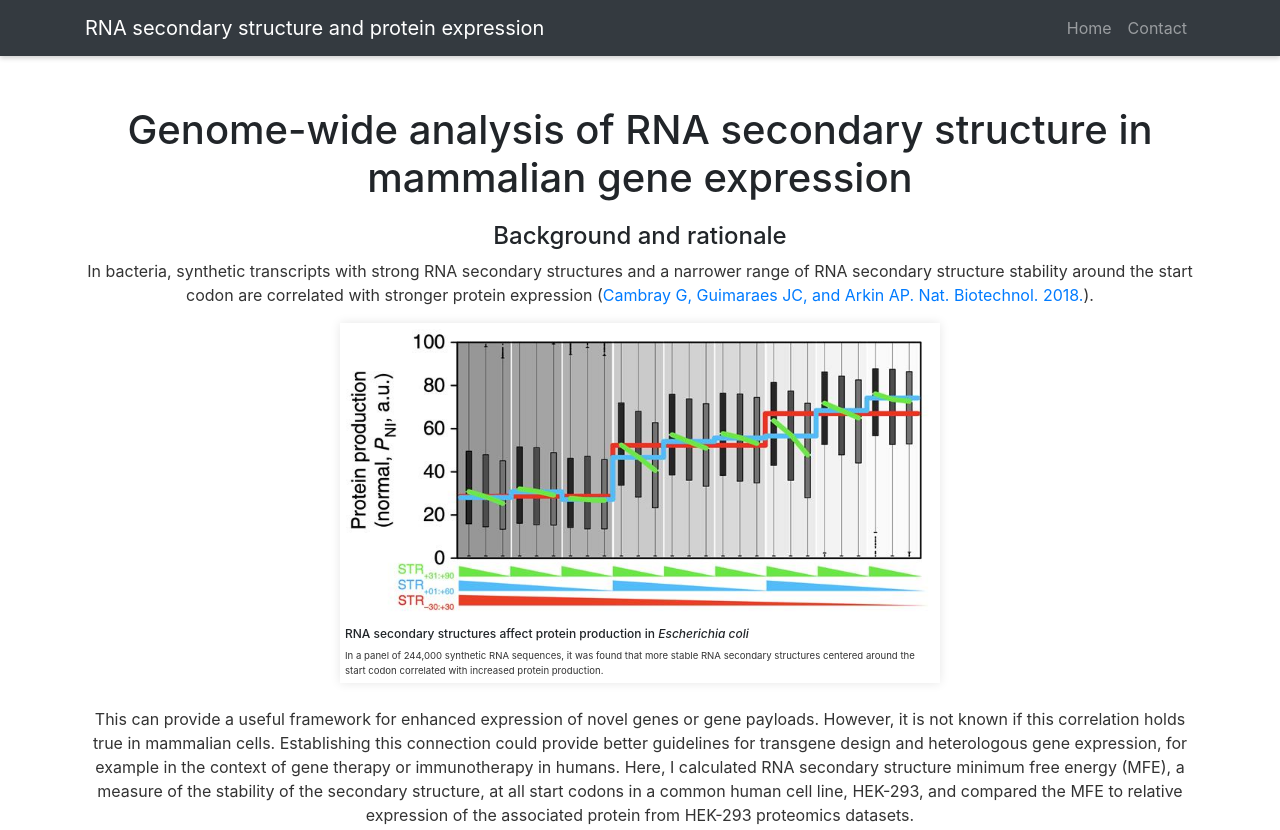
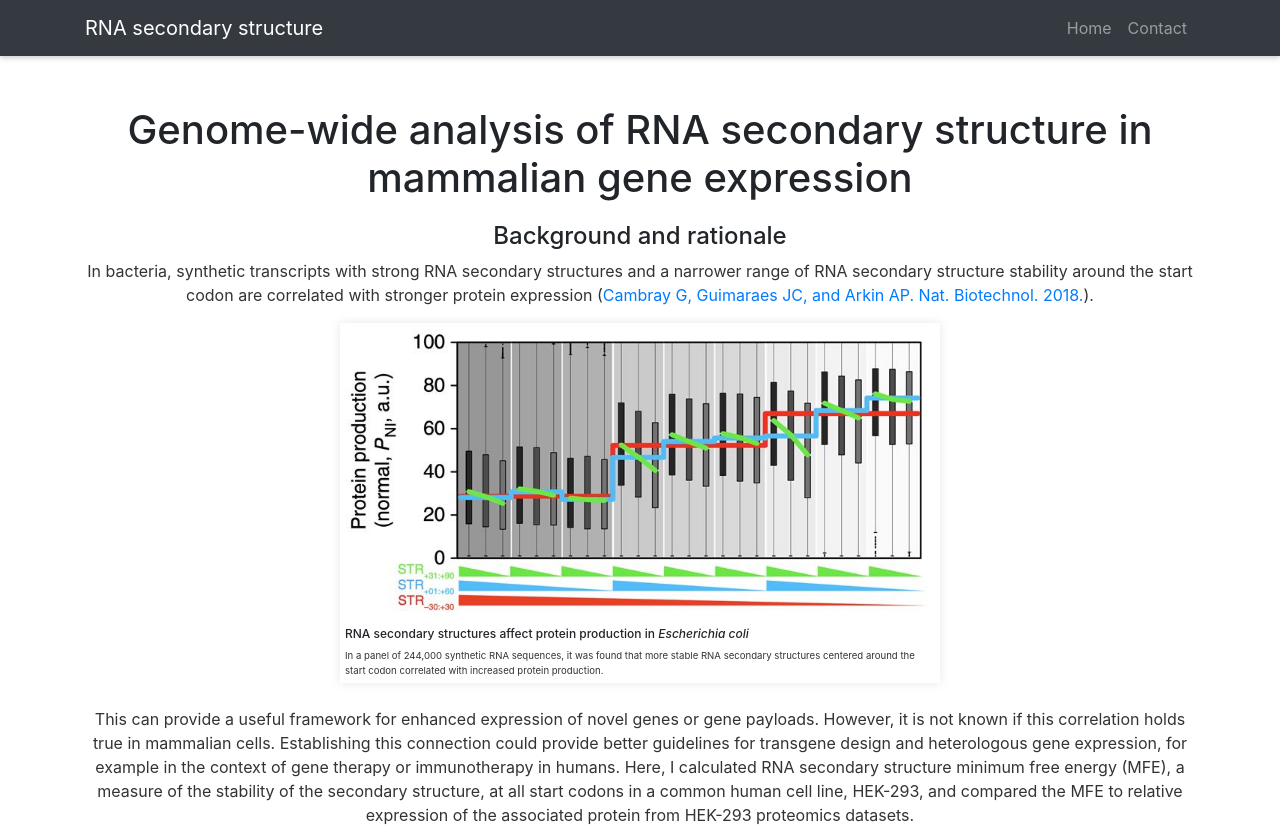
Before and after one commit to blhua/portfolio, a plain HTML site: page project_pages/rna_secondary_structure.html in a window 1280 px wide. Shown: the top 830 px of the page. Drawn offline with nearby package versions, Linux system fonts and the light colour scheme.

Commit message:
Update rna_secondary_structure.html to fix title

```diff
--- a/project_pages/rna_secondary_structure.html
+++ b/project_pages/rna_secondary_structure.html
@@ -101,7 +101,7 @@
 <!-- Sticky Navigation Bar -->
 <nav class="navbar navbar-expand-lg navbar-dark bg-dark fixed-top">
   <div class="container">
-    <a class="navbar-brand" href="#home">RNA secondary structure and protein expression</a>
+    <a class="navbar-brand" href="#home">RNA secondary structure</a>
     <button class="navbar-toggler" type="button" data-toggle="collapse" data-target="#navbarNav" aria-controls="navbarNav" aria-expanded="false" aria-label="Toggle navigation">
       <span class="navbar-toggler-icon"></span>
     </button>
```
